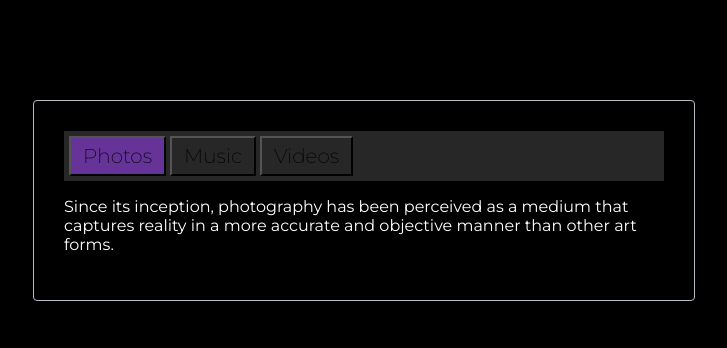
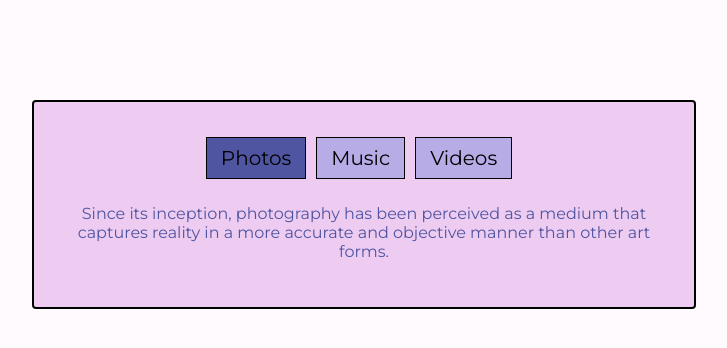
Before and after one commit to ninab95/tabs, a plain HTML site: page index.html in a window 1280 px wide. Shown: the whole page, without its empty margins (276-1003 px from the left). Drawn offline with Linux system fonts and the light colour scheme.

Commit message:
style change

```diff
--- a/styles.css
+++ b/styles.css
@@ -1,7 +1,7 @@
 @import url('https://fonts.googleapis.com/css2?family=Montserrat:wght@200;400&family=Roboto:wght@300;400;500&display=swap');
 
 body {
-    background-color: #000000;
+    background-color: #FFFAFD;
 }
 
 .container {
@@ -18,36 +18,54 @@ body {
 
 .content-wrapper {
     width: 600px;
-    border: 1px solid #B8BCC3;
+    border: 2px solid #000;
     border-radius: 4px;
     padding: 30px;
     margin: 0 auto;
+    background-color: #EECBF1;
 }
 
 .header {
-    background-color: #272727;
+
     padding: 5px;
+    display: flex;
+    align-items: center;
+    justify-content: center;
 }
 
 
 
 p {
     font-size: 16px;
-    color: #ffffff;
+    font-weight: 400;
+    color: #4F55A1;
     font-family: 'Montserrat';
+    margin-top: 20px;
+    text-align: center;
 }
 
 button {
     font-size: 20px;
     font-family: 'Montserrat';
-    font-weight: 300;
-    padding: 6px 12px;
-    background-color: #272727;
+    font-weight: 400;
+    padding: 8px 14px;
+    background-color: #B8ACE7;
+    margin-right: 10px;
+    border: 1px solid black;
+    cursor: pointer;
 
 }
 
+button:hover {
+    background-color: #9684DC;
+}
+
+button.active:hover {
+    background-color: #3E437F;
+}
+
 button.active {
-    background-color: rebeccapurple;
+    background-color: #4F55A1;
 }
 
 .content {
```
